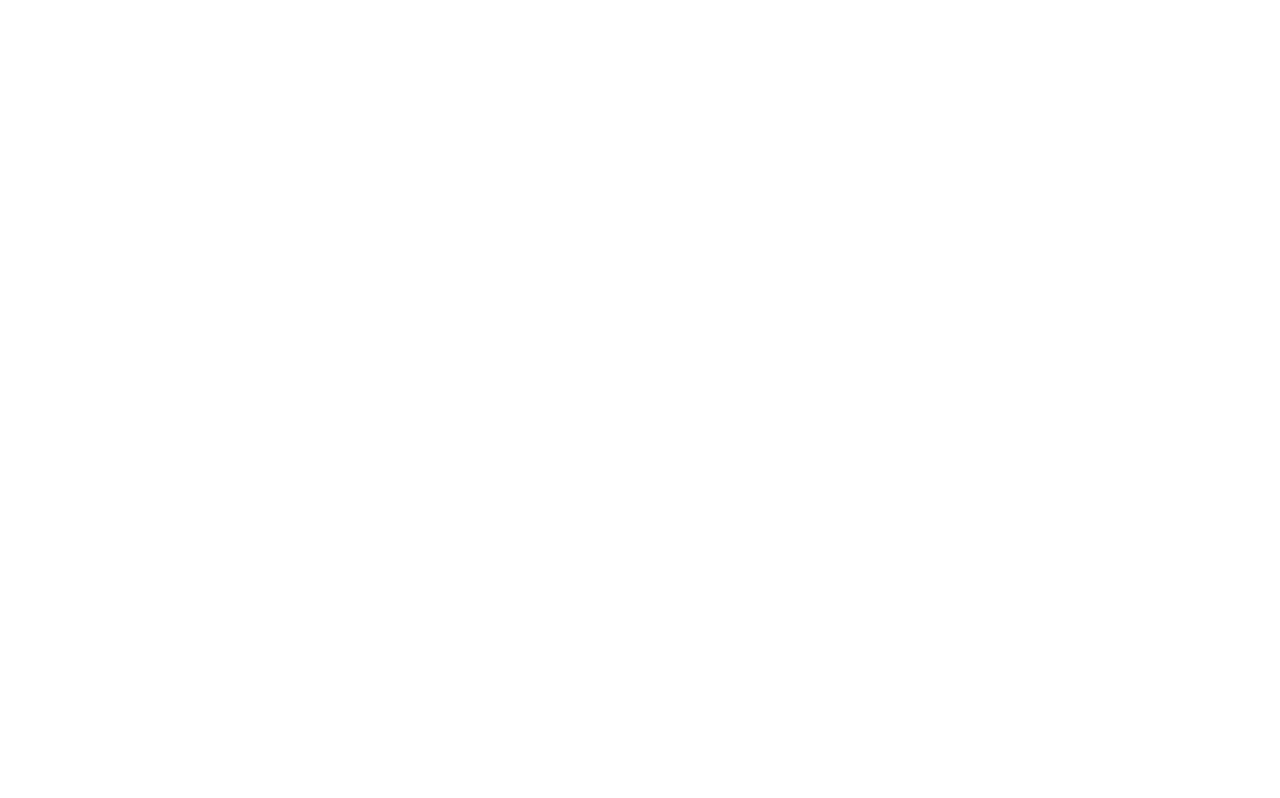
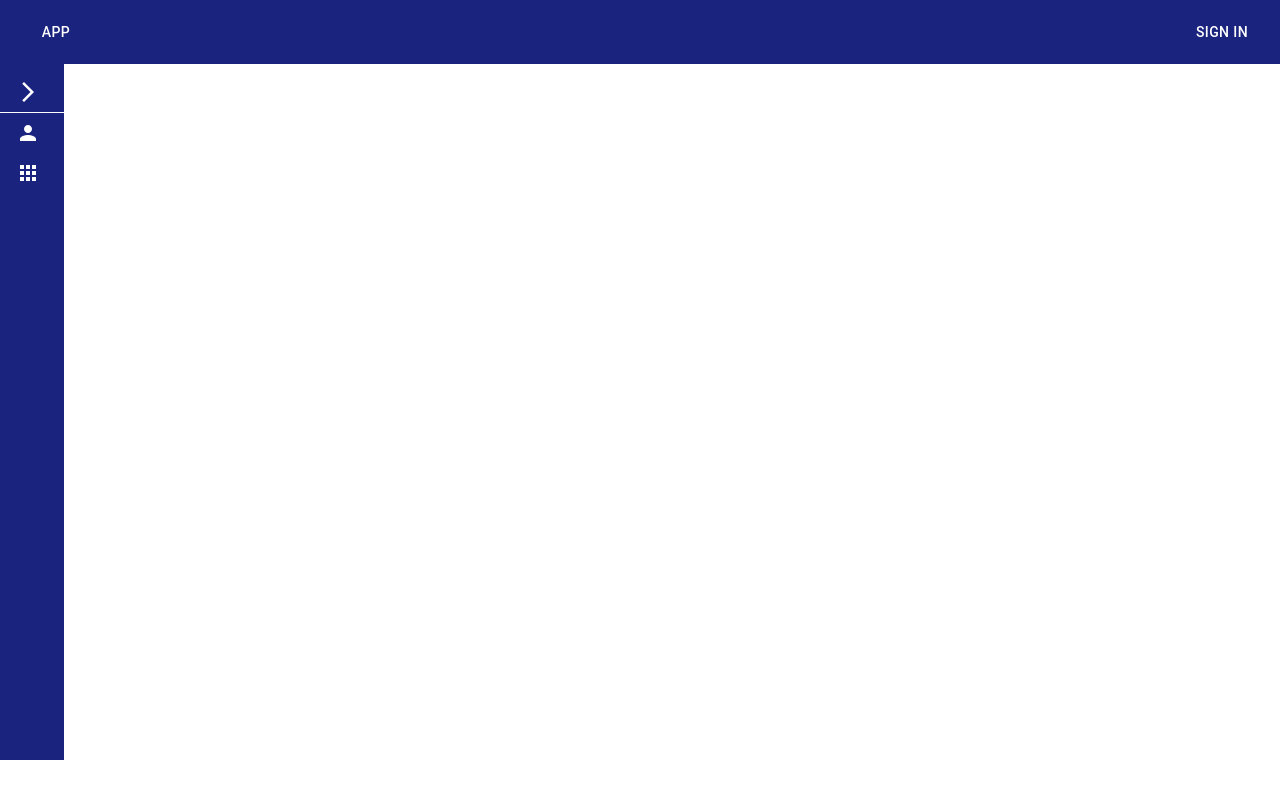
Before and after one commit to ItMerser/open-source-room-front, a React (Create React App) app: page / in a window 1280 px wide. Built offline with nearby package versions, Linux system fonts and the light colour scheme.

Commit message:
create Header and SideBar components

```diff
--- /dev/null
+++ b/src/App.css
@@ -0,0 +1,5 @@
+body {
+    margin: 0;
+    padding: 0;
+    text-decoration: none;
+}
--- a/src/App.tsx
+++ b/src/App.tsx
@@ -1,13 +1,16 @@
 import React, {FC} from 'react'
 import {Box} from '@mui/material'
 import Navigation from 'Navigation'
+import NavBar from 'components/common/NavBar/NavBar'
+import 'App.css'
 
 const App: FC = () => {
-  return (
-      <Box className="App">
-        <Navigation />
-      </Box>
-  )
+    return (
+        <Box className="App">
+            <NavBar/>
+            <Navigation/>
+        </Box>
+    )
 }
 
 export default App
--- /dev/null
+++ b/src/components/common/NavBar/NavBar.tsx
@@ -0,0 +1,31 @@
+import React, {FC} from 'react'
+import {Link} from 'react-router-dom'
+import {AppBar, Toolbar, Button} from '@mui/material'
+import {BACKGROUND_COLOR, TEXT_COLOR} from 'const/styles'
+
+const NavBar: FC = () => {
+    return (
+        <AppBar position="static" sx={styles.appBar}>
+            <Toolbar sx={styles.toolBar}>
+                <Button component={Link} to="" sx={styles.button}>APP</Button>
+                <Button component={Link} to="" sx={styles.button}>SIGN IN</Button>
+            </Toolbar>
+        </AppBar>
+    )
+}
+
+export default NavBar
+
+const styles = {
+    appBar: {
+        background: BACKGROUND_COLOR,
+        boxShadow: 'none'
+    },
+    toolBar: {
+        direction: 'row',
+        justifyContent: 'space-between'
+    },
+    button: {
+        color: TEXT_COLOR
+    }
+}
--- /dev/null
+++ b/src/components/common/SideBar/SideBar.tsx
@@ -0,0 +1,67 @@
+import React, {FC, useState} from 'react'
+import {Link} from 'react-router-dom'
+import {Box, List, ListItemButton, ListItem, ListItemText, ListItemIcon, Divider} from '@mui/material'
+import ArrowBackIosNewIcon from '@mui/icons-material/ArrowBackIosNew'
+import ArrowForwardIosIcon from '@mui/icons-material/ArrowForwardIos'
+import {ISideBarItem} from 'models/types/components'
+import {TEXT_COLOR, BACKGROUND_COLOR} from 'const/styles'
+
+interface Props {
+    items: ISideBarItem[]
+}
+
+const SideBar: FC<Props> = (props) => {
+    const [open, setOpen] = useState<boolean>(false)
+
+    const changeSideBarState = () => setOpen(!open)
+
+    return (
+        <Box sx={styles.main}>
+            <List>
+                <ListItem disablePadding onClick={changeSideBarState}>
+                    <ListItemButton sx={{justifyContent: `${open ? 'end' : 'start'}`}}>
+                        <ListItemIcon sx={{minWidth: '2rem', marginRight: open ? '1rem' : 0}}>
+                            {!open && <ArrowForwardIosIcon sx={styles.arrowIcon}/>}
+                        </ListItemIcon>
+                        {open && <ArrowBackIosNewIcon sx={styles.arrowIcon}/>}
+                    </ListItemButton>
+                </ListItem>
+                <Divider sx={styles.divider}/>
+
+                {props.items.map((item, pk) => {
+                    return (
+                        <ListItem disablePadding key={pk}>
+                            <ListItemButton component={Link} to={item.link} sx={styles.listItemButton}>
+                                <ListItemIcon sx={{minWidth: '2rem', marginRight: open ? '1rem' : 0}}>
+                                    {item.icon}
+                                </ListItemIcon>
+                                {open && <ListItemText primary={item.title} sx={styles.listItemText}/>}
+                            </ListItemButton>
+                        </ListItem>
+                    )
+                })}
+            </List>
+        </Box>
+    )
+}
+
+export default SideBar
+
+const styles = {
+    main: {
+        background: BACKGROUND_COLOR,
+        height: '100%',
+    },
+    arrowIcon: {
+        color: TEXT_COLOR
+    },
+    divider: {
+        borderColor: TEXT_COLOR
+    },
+    listItemButton: {
+        color: TEXT_COLOR
+    },
+    listItemText: {
+        fontSize: '1rem',
+    }
+}
--- /dev/null
+++ b/src/const/components.tsx
@@ -0,0 +1,22 @@
+import PersonIcon from '@mui/icons-material/Person'
+import AppsIcon from '@mui/icons-material/Apps'
+import {ISideBarItem} from 'models/types/components'
+import {TEXT_COLOR} from 'const/styles'
+import {PAGE} from 'routing'
+
+const iconStyle = {
+  color: TEXT_COLOR,
+}
+
+export const SIDE_BAR_ITEMS: ISideBarItem[] = [
+  {
+    title: 'SPECIALISTS',
+    icon: <PersonIcon sx={iconStyle}/>,
+    link: PAGE.SPECIALISTS
+  },
+  {
+    title: 'PROJECTS',
+    icon: <AppsIcon sx={iconStyle}/>,
+    link: PAGE.PROJECTS
+  }
+]
--- /dev/null
+++ b/src/const/styles.ts
@@ -0,0 +1,4 @@
+import {indigo} from '@mui/material/colors'
+
+export const BACKGROUND_COLOR = indigo[900]
+export const TEXT_COLOR = 'white'
--- /dev/null
+++ b/src/models/types/components.tsx
@@ -0,0 +1,7 @@
+import {PAGE} from 'routing'
+
+export interface ISideBarItem {
+  title: string
+  icon: JSX.Element
+  link: PAGE
+}
--- a/src/pages/Home/Home.tsx
+++ b/src/pages/Home/Home.tsx
@@ -1,11 +1,26 @@
 import React, {FC} from 'react'
+import {Box} from '@mui/material'
+import SideBar from 'components/common/SideBar/SideBar'
+import {SIDE_BAR_ITEMS} from 'const/components'
 
 const Home: FC = () => {
     return (
-        <div>
+        <Box sx={styles.main}>
+            <Box>
+                <SideBar items={SIDE_BAR_ITEMS}/>
+            </Box>
+            <Box>
 
-        </div>
+            </Box>
+        </Box>
     )
 }
 
 export default Home
+
+const styles = {
+    main: {
+        display: 'flex',
+        minHeight: '87vh',
+    },
+}
--- a/src/routing.ts
+++ b/src/routing.ts
@@ -1,3 +1,7 @@
 export enum PAGE {
-    HOME = '/'
+    HOME = '/',
+
+    SPECIALISTS = '/specialists',
+
+    PROJECTS = '/projects',
 }
```
